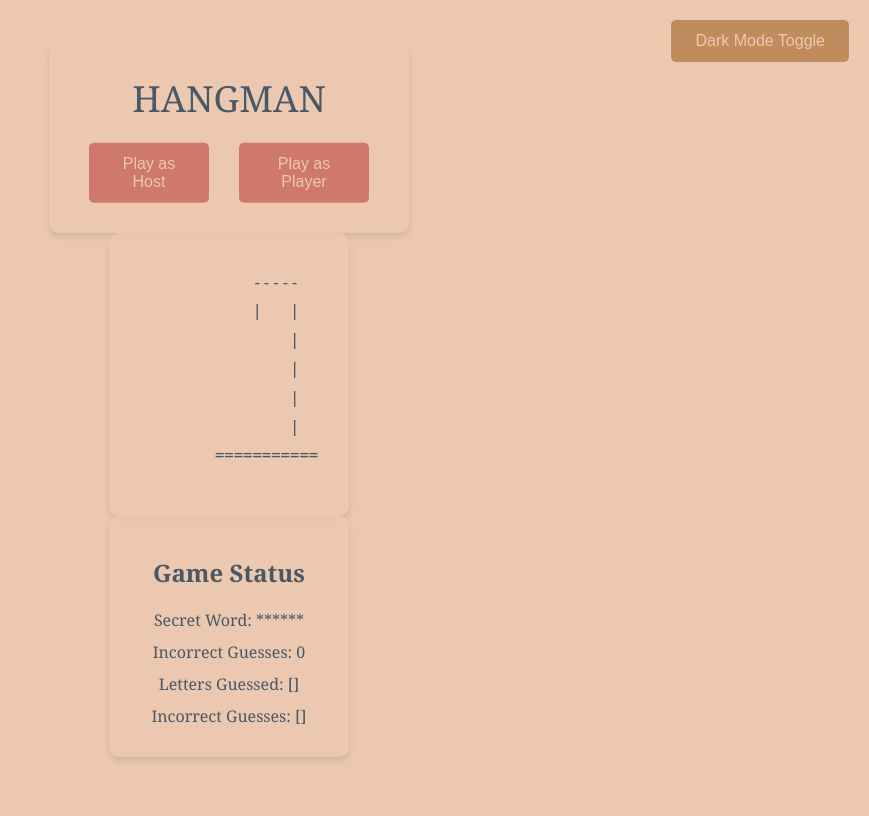
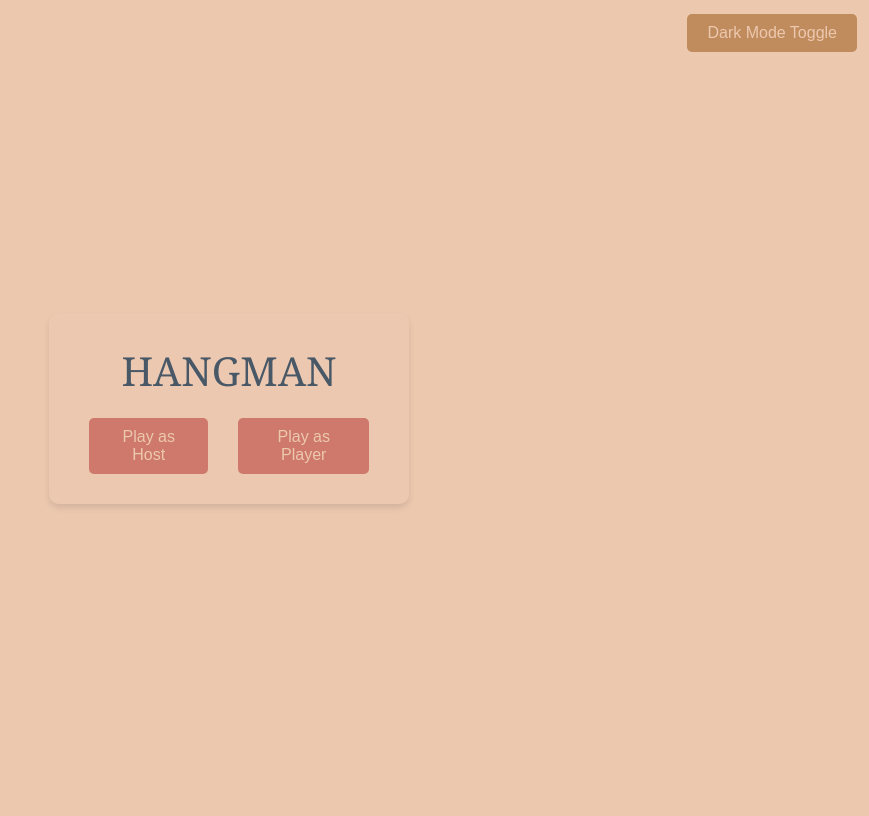
Before and after one commit to costad3atwit/Hangman-Network-App, a Flask app: page / in a window 1280 px wide. Shown: the whole page, without its empty margins (411-1280 px from the left). Before the commit the page ends 760 px from the top, so only its background shows below. Run offline with Flask 3, Linux system fonts and the light colour scheme; some libraries are stand-ins or nearby versions.

Commit message:
Reimplemented HTML and updated UI for guessing

```diff
--- a/static/styles.css
+++ b/static/styles.css
@@ -1,12 +1,4 @@
-/*
-Color Pallete
-Background: #ECC8AF
-Text Color: #495867
-Darkmode Button Color: #C18C5D
-Button Color: #CE796B
-Other Potential Color: #E7AD99
-*/
-
+/* General Layout */
 body {
     background-color: #ECC8AF;
     color: #495867;
@@ -19,47 +11,54 @@ body.dark-mode {
     color: #ECC8AF;
 }
 
-.button, input[type=reset], input[type=submit] {
+/* Buttons */
+.button,
+#host-page input[type="submit"],
+#role-selectors button {
     border: none;
     background-color: #CE796B;
     color: #ECC8AF;
-    padding: 12px 24px;
+    padding: 10px 20px;
+    font-size: 1em;
     text-align: center;
-    font-size: 16px;
-    margin: 10px;
+    text-decoration: none;
+    display: inline-block;
     cursor: pointer;
     border-radius: 5px;
     transition: background-color 0.3s ease;
+    margin: 4px 2px;
 }
 
-.button:hover, input[type=submit]:hover, input[type=reset]:hover {
-    background-color: #E7AD99;
+.button:hover,
+#host-page input[type="submit"]:hover,
+#role-selectors button:hover {
+    background-color: #C18C5D;
 }
 
 .dark-mode-btn {
-    background-color: #C18C5D;
     position: fixed;
     top: 10px;
     right: 10px;
+    background-color: #C18C5D;
 }
 
+/* Game Title */
+.game_title {
+    font-size: 2.5em;
+    text-align: center;
+    margin-bottom: 20px;
+}
+
+/* Centered Layout */
 .center {
     display: flex;
     flex-direction: column;
     align-items: center;
     justify-content: center;
-    position: absolute;
-    top: 50%;
-    left: 50%;
-    transform: translate(-50%, -50%);
-    padding: 30px;
-    text-align: center;
+    height: 100vh;
+    gap: 20px;
 }
 
-.game_title {
-    font-size: 2.25em;
-    margin-bottom: 20px;
-}
 /* Role Selectors */
 #role-selectors-page {
     display: flex;
--- a/templates/index.html
+++ b/templates/index.html
@@ -9,15 +9,17 @@
 </head>
 
 <body>
-  <!-- Dark Mode Toggle Button -->
+  <div>
     <button type="button" class="button dark-mode-btn" onclick="toggleDarkMode()">Dark Mode Toggle</button>
+  </div>
 
-  <!-- Main Game Section -->
   <div class="center">
+
+    <!-- Role Selectors -->
     <div id="role-selectors-page">
+      <!-- Game Title -->
       <div class="game_title">HANGMAN</div>
 
-      <!-- Role Selection Section -->
       <div id="role-selectors">
         <button type="button" class="button" onclick="roleHost()">Play as Host</button>
         <button type="button" class="button" onclick="rolePlayer()">Play as Player</button>
@@ -31,13 +33,12 @@
 
       <h2>Enter the Secret Word</h2>
       <form id="host-form" onsubmit="secretWordSubmission(event)">
-        <label for="secretWord">Secret Word:</label>
-        <input type="text" id="secretWord" name="secretWord" required><br><br>
+        <label for="secret-word">Secret Word:</label>
+        <input type="text" id="secretWord" name="secretWord" required>
         <input type="submit" class="button" value="Submit">
       </form>
     </div>
 
-    <!-- Host's Game Status -->
     <div id="host-view" style="display: none;">
       <div class="host-row">
         <!-- Game Title -->
@@ -46,39 +47,32 @@
         <!-- Game Status Section -->
         <div class="host-game-status-box">
           <h2>Game Status</h2>
-              <p>Secret Word Actual: <span id="secretWordActual"></span></p>
-              <p>Secret Word: <span id="secretWordTextHost"></span></p>
-              <p>Remaining Guesses: <span id="remainingGuessesHost">6</span></p>
-              <p>Correct Guesses: <span id="lettersGuessedHost">[]</span></p>
+          <p>Secret Word: <span id="secretWordTextHost">******</span></p>
+          <p>Remaining Guesses: <span id="remainingGuessesHost">0</span></p>
+          <p>Incorrect Guesses: <span id="incorrectGuessesHost">[]</span></p>
+          <p>Letters Guessed: <span id="lettersGuessedHost">[]</span></p>
         </div>
       </div>
     </div>
 
-    <!-- Player's Guess Input -->
     <div id="player-page" style="display: none;">
       <!-- Game Title -->
       <div class="game_title">HANGMAN</div>
+
       <div class="game-row">
+
         <!-- Guessing Section -->
         <div class="guessing-box">
           <h2>Enter Guesses</h2>
           <form id="guess-form" onsubmit="guessSubmission(event)">
             <label for="guess">Guess:</label>
-                <input type="text" id="guess" name="guess" required><br><br>
-                <input type="submit" class="button" value="Submit">
+            <input type="text" id="guess" name="guess" required>
+            <input type="submit" value="Submit">
           </form>
-            </div>
-            <h2>Game Status</h2>
-            <p id="secretWordDisplayPlayer">Secret Word: <span id="secretWordTextPlayer"></span></p>
-            <p>Remaining Guesses: <span id="remainingGuessesPlayer">6</span></p>
-            <p>Correct Guesses: <span id="lettersGuessedPlayer">[]</span></p>
-          </div>
-
-        <h2 id="submissionMsg"></h2>
         </div>
 
         <!-- Hangman Art Section -->
-      <div class="hangman-art-box" display = 'none;'>
+        <div class="hangman-art-box">
           <div class="hangman">
             <pre>
             -----
@@ -94,12 +88,14 @@
         <!-- Game Status Section -->
         <div class="game-status-box">
           <h2>Game Status</h2>
-        <p>Secret Word: <span id="secretWordText">******</span></p>
-        <p>Incorrect Guesses: <span id="incorrectGuesses">0</span></p>
-        <p>Letters Guessed: <span id="lettersGuessed">[]</span></p>
-        <p>Incorrect Guesses: <span id = "incorrectGuesses">[]</span></p>
+          <p>Secret Word: <span id="secretWordTextPlayer">******</span></p>
+          <p>Remainig Guesses: <span id="remainingGuessesPlayer">0</span></p>
+          <p>Incorrect Guesses: <span id="incorrectGuessesPLayer">[]</span></p>
+          <p>Letters Guessed: <span id="lettersGuessedPlayer">[]</span></p>
         </div>
       </div>
+    </div>
+
   <script type="text/javascript" charset="utf-8">
 
     const hangmanStages = [
@@ -143,7 +139,7 @@
         -----
         |   |
         O   |
-       /|\\  |
+       /|\  |
             |
             |
       ===========
@@ -152,7 +148,7 @@
         -----
         |   |
         O   |
-       /|\\  |
+       /|\  |
        /    |
             |
       ===========
@@ -161,8 +157,8 @@
         -----
         |   |
         O   |
-       /|\\  |
-       / \\  |
+       /|\  |
+       / \  |
             |
       ===========
       `
@@ -186,7 +182,6 @@
     });
 
     function roleHost() {
-      document.getElementById('role-selectors').style.display = 'none';
       socket.emit('roleSelection', { role: 'host' });
       playerRole = 'host'
     }
@@ -198,9 +193,12 @@
       socket.emit("hostSecretWord", { word: secretWord });
       console.log("Host submitted the secret word:", secretWord);
 
+      document.getElementById("secretWordTextHost").innerText = secretWord;
       document.getElementById("host-page").style.display = 'none';
+      document.getElementById("host-view").style.display = 'block';
       document.getElementById("submissionMsg").innerHTML = "Secret Word Submitted! Waiting for player";
     }
+
     socket.on('showHostPage', function () {
       document.getElementById('role-selectors-page').style.display = 'none';
       document.getElementById('host-page').style.display = 'block';
@@ -208,7 +206,7 @@
 
 
     function rolePlayer() {
-      document.getElementById('role-selectors').style.display = 'none';
+      document.getElementById('role-selectors-page').style.display = 'none';
       socket.emit('roleSelection', { role: 'player' });
       playerRole = 'player'
     }
@@ -254,6 +252,7 @@
     socket.on('repeatedGuess',function(data){
       document.getElementById("submissionMsg").innerText = "Guess: \'" + data.guess + "\' has already been guessed! Try again";
     });
+
     // Update the displayed secret word
     function updateSecretWord(revealedWord) {
       // Set the revealed word to the display
@@ -287,10 +286,10 @@
       }
       else{
         if(playerRole === 'player'){
-        document.getElementById('incorrectGuesses').innerText = letters.join(', ');
+          document.getElementById('incorrectGuessesPlayer').textContent = letters.join(', ');
         }
         else if(playerRole === 'host'){
-        document.getElementById('incorrectGuesses').innerText = letters.join(', ');
+          document.getElementById('incorrectGuessesHost').textContent = letters.join(', ');
         }
         else{
           console.log("Player role is unassigned, will not be able to choose which page to update with guessed letters");
@@ -351,7 +350,6 @@
     currentRoom = data.room;  // Ensure this is set
     console.log('Game started in room ' + currentRoom);
     console.log('If the above room is non-null check visibility of currentRoom variable to other functions');
-    document.getElementById("incorrectGuessesDisplay").style.display = 'block';
     document.getElementById("hangman").style.display = 'block';
 
     if (playerRole === "player") {
```
Lines whose indentation alone changed are shown as unchanged.
